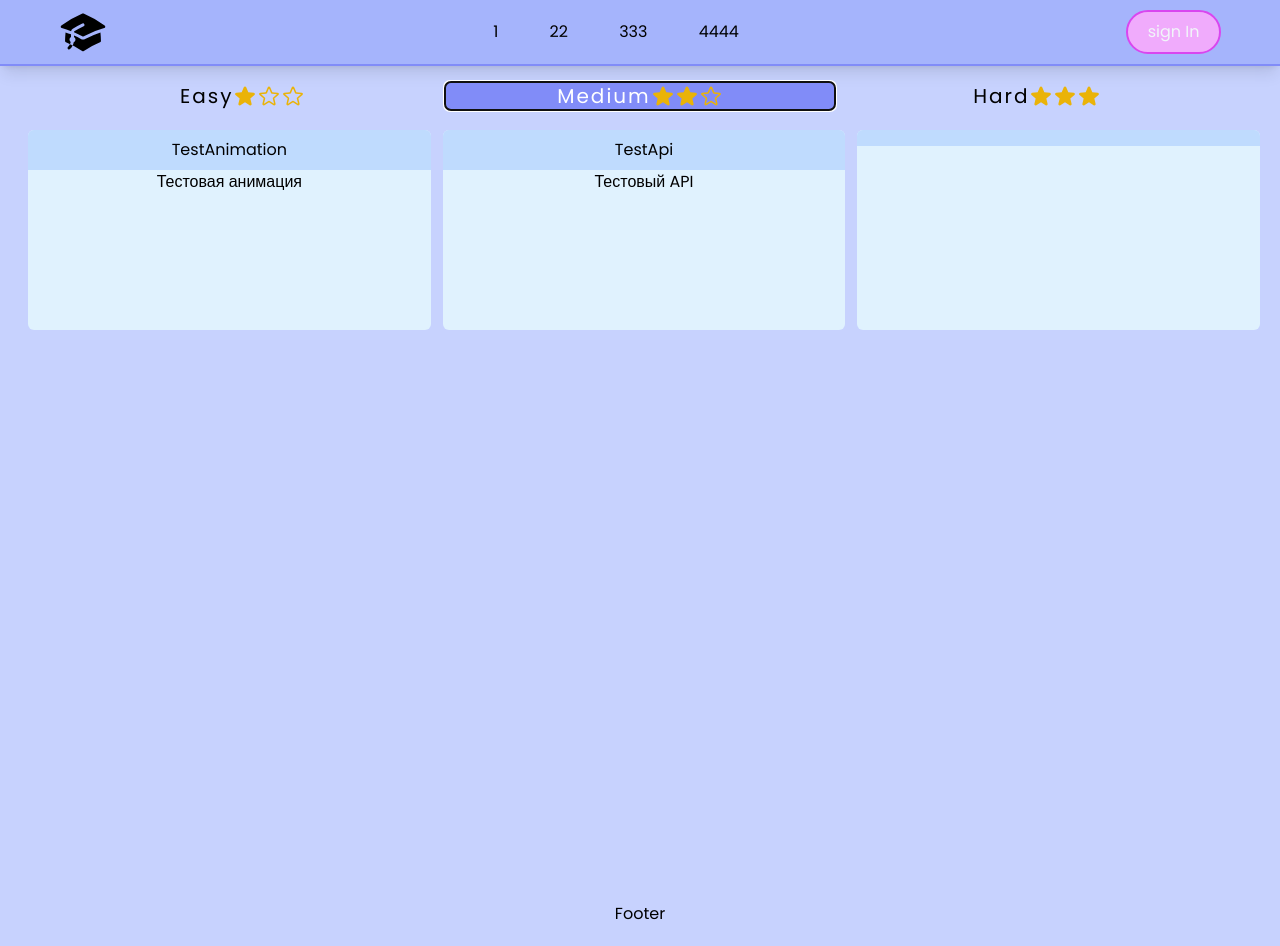
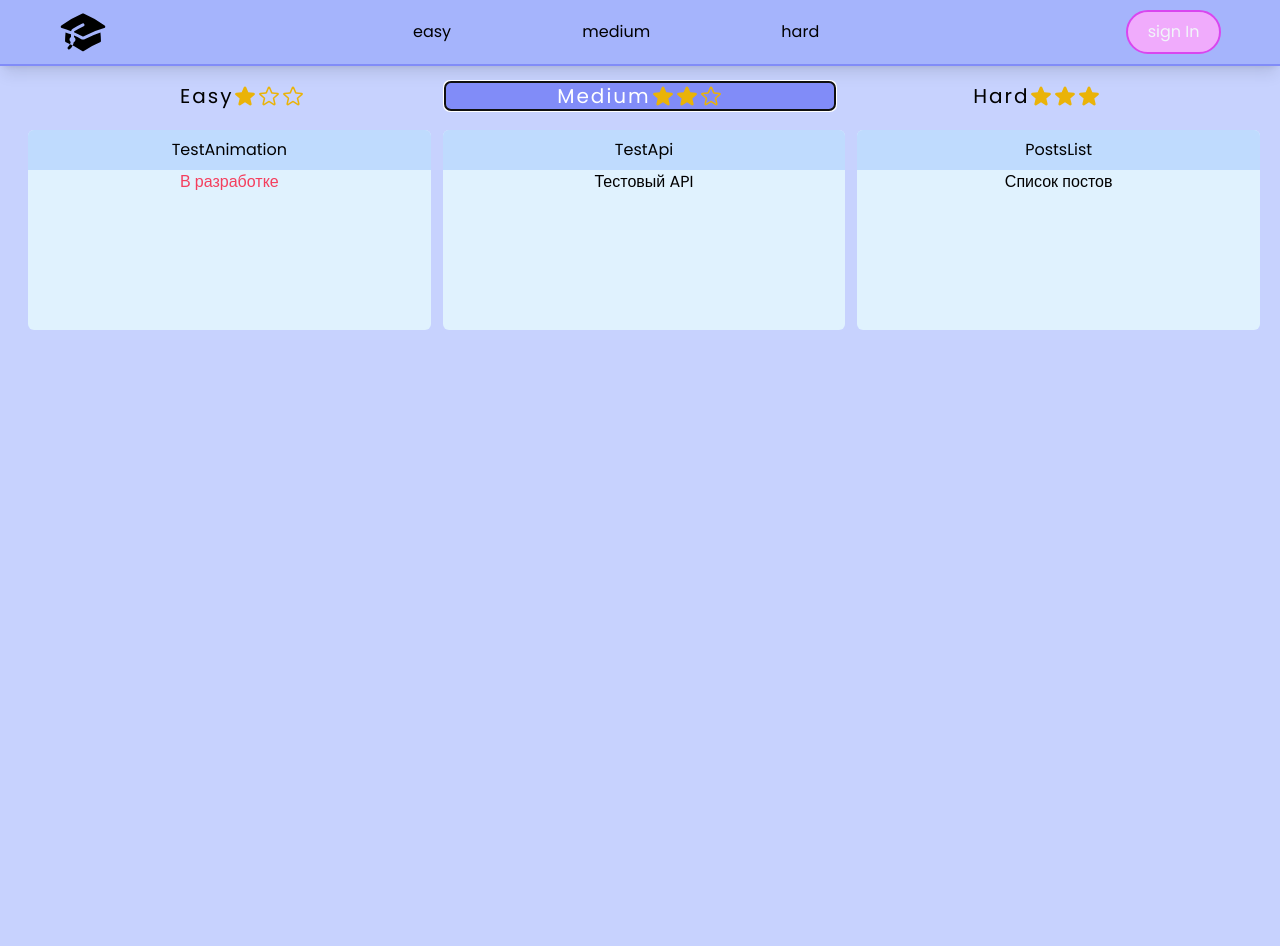
Before and after one commit to xmakeru/next-test, a Next.js app: page / in a window 1280 px wide. Both pictures are taken after a click on the tab "Medium". After the commit the page ends 882 px from the top, so only its background shows below. Built offline with nearby package versions, Linux system fonts and the light colour scheme.

Commit message:
fixing 28.05

```diff
--- a/src/app/api/data/route.js
+++ /dev/null
@@ -1,3 +0,0 @@
-export async function GET() {
-    return Response.json({message: 'Hello world'})
-}
--- a/src/app/api/user/route.js
+++ /dev/null
@@ -1,7 +0,0 @@
-export async function POST(Request) {
-
-    const userData = await Request.json()
-
-
-    return Response.json({message: 'Hello world'}, userData)
-}
--- a/src/app/components/MainContent.js
+++ b/src/app/components/MainContent.js
@@ -49,7 +49,7 @@ export default function MainContent() {
                                 <div className='bg-blue-200 w-full flex justify-center rounded-t-md'>
                                   <h2 className='p-2'>TaskToDoList</h2>
                                 </div>
-                                <p>Список задач</p>
+                                <p className='text-rose-500'>В разработке</p>
                             </Link>
                             <Link href='easy/counter' className='bg-sky-100 rounded-md h-[200px] flex flex-col items-center m-1 hover:border-2 hover:border-blue-300 w-full'>
                                 <div className='bg-blue-200 w-full flex justify-center rounded-t-md'>
@@ -77,7 +77,7 @@ export default function MainContent() {
                                 <div className='bg-blue-200 w-full flex justify-center rounded-t-md'>
                                   <h2 className='p-2'>TestAnimation</h2>
                                 </div>
-                                <p>Тестовая анимация</p>
+                                <p className='text-rose-500'>В разработке</p>
                             </Link>
                             <Link href='medium/test-api' className='bg-sky-100 rounded-md h-[200px] flex flex-col items-center m-1 hover:border-2 hover:border-blue-300 w-full'>
                                 <div className='bg-blue-200 w-full flex justify-center rounded-t-md'>
@@ -85,11 +85,11 @@ export default function MainContent() {
                                 </div>
                                 <p>Тестовый API</p>
                             </Link>
-                            <Link href='' className='bg-sky-100 rounded-md h-[200px] flex flex-col items-center m-1 hover:border-2 hover:border-blue-300 w-full'>
+                            <Link href='medium/posts-list' className='bg-sky-100 rounded-md h-[200px] flex flex-col items-center m-1 hover:border-2 hover:border-blue-300 w-full'>
                                 <div className='bg-blue-200 w-full flex justify-center rounded-t-md'>
-                                  <h2 className='p-2'></h2>
+                                  <h2 className='p-2'>PostsList</h2>
                                 </div>
-                                <p></p>
+                                <p>Список постов</p>
                             </Link>
                         </div>
                     </TabPanel>
--- a/src/app/components/PopoverHeader.js
+++ b/src/app/components/PopoverHeader.js
@@ -12,18 +12,15 @@ export default function PopoverHeader() {
 
     <Popover.Panel className='absolute z-10 bg-white w-screen shadow-md'>
         <div className='bg-color-yellow-100'>
-            <ul>
+            <ul className='bg-slate-600 text-white p-6'>
                 <li>
-                    1
+                    1111
                 </li>
                 <li>
-                    22
+                    2222
                 </li>
                 <li>
-                    333
-                </li>
-                <li>
-                    4444
+                    3333
                 </li>
             </ul>
         </div>
--- a/src/app/components/header.js
+++ b/src/app/components/header.js
@@ -2,6 +2,7 @@
 import PopoverHeader from "./PopoverHeader"
 import { motion } from "framer-motion"
 import Link from "next/link";
+
 
 export default function header() {
     return <>
@@ -21,17 +22,71 @@ export default function header() {
             </div>
             <div>
               <ul className="hidden sm:flex items-center gap-[4vw]">
-                <li className="hover:text-gray-500 cursor-pointer">
-                  1
+                <li className="hover:text-gray-500 cursor-pointer group relative">
+                  <div className="px-10 hover:bg-indigo-400 rounded-t">easy</div>
+                  <ul className="absolute hidden bg-slate-600 text-white p-6 group-hover:block">
+                    <div className="flex flex-col text-nowrap">
+                      <li>
+                        <Link href='/easy/task'>
+                          <div className="hover:bg-indigo-300 px-6 rounded">task</div>
+                        </Link>
+                      </li>
+                      <li>
+                        <Link href='/easy/counter'>
+                          <div className="hover:bg-indigo-300 px-6 rounded">counter</div>
+                        </Link>
+                      </li>
+                      <li>
+                        <Link href='/easy/calculator'>
+                          <div className="hover:bg-indigo-300 px-6 rounded">calculator</div>
+                        </Link>
+                      </li>
+                    </div>
+                  </ul>
                 </li>
-                <li className="hover:text-gray-500 cursor-pointer">
-                  22
+                <li className="hover:text-gray-500 cursor-pointer group relative">
+                  <div className="px-10 hover:bg-indigo-400 rounded-t">medium</div>
+                  <ul className="absolute hidden bg-slate-600 text-white p-6 group-hover:block">
+                    <div className="flex flex-col text-nowrap">
+                      <li>
+                        <Link href='/medium/test-animation'>
+                          <div className="hover:bg-indigo-300 px-6 rounded">test-animation</div>
+                        </Link>
+                      </li>
+                      <li>
+                        <Link href='/medium/test-api'>
+                          <div className="hover:bg-indigo-300 px-6 rounded">test-api</div>
+                        </Link>
+                      </li>
+                      <li>
+                        <Link href='/medium/posts-list'>
+                          <div className="hover:bg-indigo-300 px-6 rounded">posts-list</div>
+                        </Link>
+                      </li>
+                    </div>
+                  </ul>
                 </li>
-                <li className="hover:text-gray-500 cursor-pointer">
-                  333
-                </li>
-                <li className="hover:text-gray-500 cursor-pointer">
-                  4444
+                <li className="hover:text-gray-500 cursor-pointer group relative">
+                  <div className="px-10 hover:bg-indigo-400 rounded-t">hard</div>
+                  <ul className="absolute hidden bg-slate-600 text-white p-6 group-hover:block">
+                    <div className="flex flex-col text-nowrap">
+                      <li>
+                        <Link href='/hard/'>
+                          <div className="hover:bg-indigo-300 px-6 rounded">_3</div>
+                        </Link>
+                      </li>
+                      <li>
+                        <Link href='/hard/'>
+                          <div className="hover:bg-indigo-300 px-6 rounded">_3</div>
+                        </Link>
+                      </li>
+                      <li>
+                        <Link href='/hard/'>
+                          <div className="hover:bg-indigo-300 px-6 rounded">_3</div>
+                        </Link>
+                      </li>
+                    </div>
+                  </ul>
                 </li>
               </ul>
             </div>
--- a/src/app/layout.js
+++ b/src/app/layout.js
@@ -24,11 +24,11 @@ export default function RootLayout({ children }) {
           {children}
           </main>
 
-          <footer>
+          {/* <footer>
             <div className="flex justify-center items-center h-16">
               <p>Footer</p>
             </div>
-          </footer>
+          </footer> */}
         </div>
       </body>
     </html>
--- /dev/null
+++ b/src/app/medium/posts-list/page.js
@@ -0,0 +1,14 @@
+import PostsList from "./post/component/PostLists";
+
+export const metadata = {
+    title: 'posts-list',
+    description: 'Posts list'
+}
+
+export default function App() {
+    return (
+      <>
+      <PostsList />
+      </>
+    )
+}
--- /dev/null
+++ b/src/app/medium/posts-list/post/[id]/page.js
@@ -0,0 +1,25 @@
+import Post from "../component/Post"
+
+export async function generateMetadata({params}) {
+    const post = await fetchData(params.id)
+    return {
+        title: post.title,
+        description: post.body,
+    }
+}
+
+async function fetchData(id) {
+    const res = await fetch('https://jsonplaceholder.typicode.com/posts/' + id)
+    const result = await res.json()
+    return result
+  }
+
+export default async function PostPage({params}) {
+    const post = await fetchData(params.id)
+
+    return (
+      <div>
+        <Post post={post}/>
+      </div>
+    )
+}
--- /dev/null
+++ b/src/app/medium/posts-list/post/component/Post.js
@@ -0,0 +1,12 @@
+import Link from 'next/link'
+
+export default function Post({post}) {
+  return (
+    <>
+    <h2 className='text-2xl text-teal-500'>{post.title}</h2>
+    <p>{post.body}</p>
+    <strong>Author ID: {post.userId}</strong>
+    <Link href="/medium/posts-list" className='flex mt-6'>Назад</Link>
+    </>
+  )
+}
--- /dev/null
+++ b/src/app/medium/posts-list/post/component/PostLists.js
@@ -0,0 +1,25 @@
+import Link from 'next/link'
+
+async function fetchData() {
+  const res = await fetch('https://jsonplaceholder.typicode.com/posts')  // получаем данные с url
+  const result = await res.json()  // преобразовываем в json
+  return result
+}
+
+export default async function PostsList() {
+    const posts = await fetchData()
+    return (
+      <div>
+        <h1 className='text-center my-4'>PostsList</h1>
+          <div className='flex flex-col items-center gap-8'>
+            {posts.map(e => (
+              <div key={e.id} className='w-1/2 bg-cyan-50 rounded-md p-2 last:mb-4'>
+                <h2 className='text-xl text-teal-500'>{e.title}</h2>
+                <p>{e.body}</p>
+                <Link href={`/medium/posts-list/post/` + e.id} className='hover:underline'>More</Link>
+              </div>
+            ))}
+          </div>
+    </div>
+)
+}
```
Also changed, not shown: 1 other file (tests, documents, lock files or other folders).
